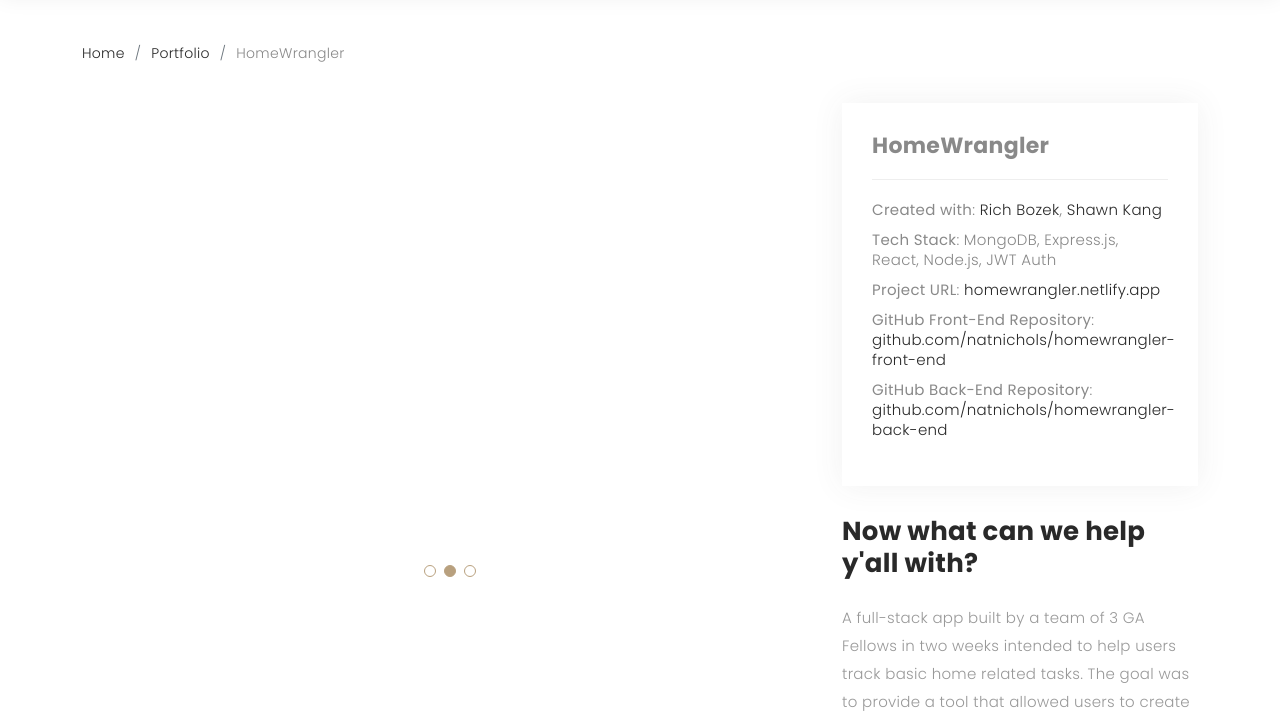
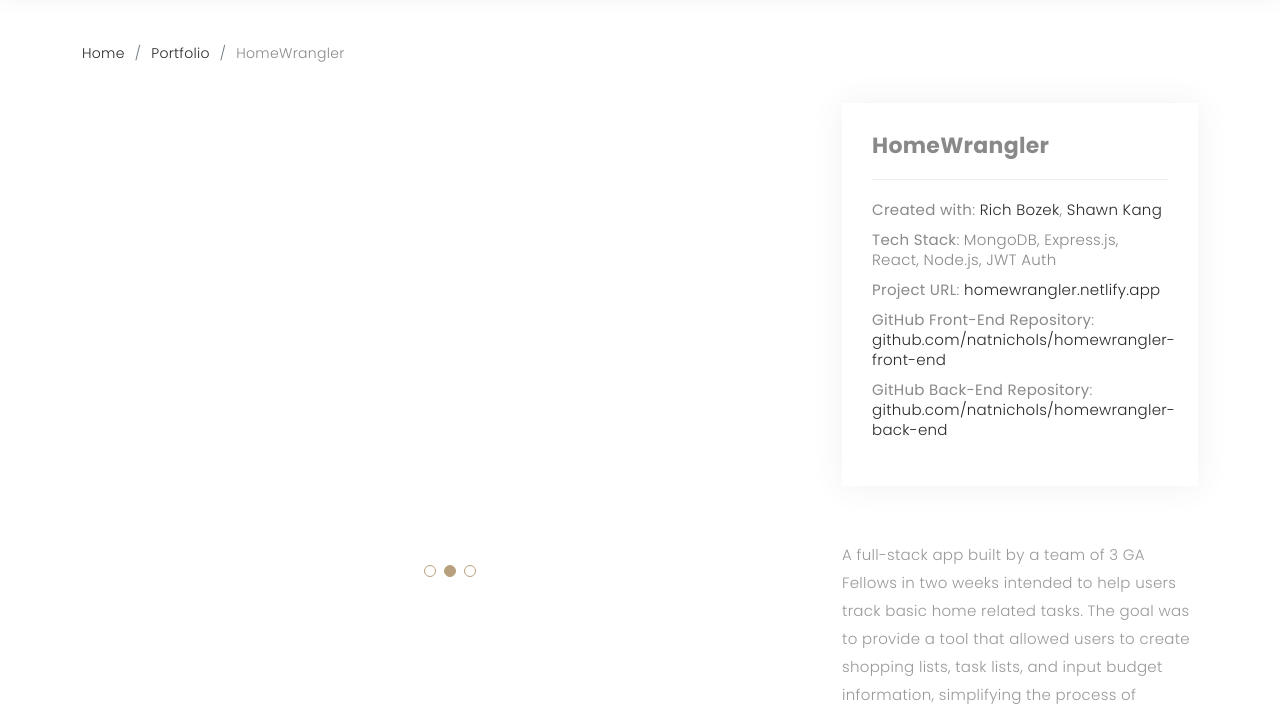
Before and after one commit to natnichols/nn-portfolio-mach1, a plain HTML site: page homewrangler-details.html in a window 1280 px wide. Shown: the part 77-791 px from the top of the page. Drawn offline with nearby package versions, Linux system fonts and the light colour scheme; a web font is replaced by a local one.

Commit message:
update app description

```diff
--- a/homewrangler-details.html
+++ b/homewrangler-details.html
@@ -116,7 +116,7 @@
               </ul>
             </div>
             <div class="portfolio-description">
-              <h2>Now what can we help y'all with?</h2>
+              <!-- <h2>Now what can we help y'all with?</h2> -->
               <p>
                 A full-stack app built by a team of 3 GA Fellows in two weeks intended to help users track basic home related tasks. The goal was to provide a tool that allowed users to create shopping lists, task lists, and input budget information, simplifying the process of keeping up with the home and figuring out the cost of upkeep by placing these resources all in one app
               </p>
```
